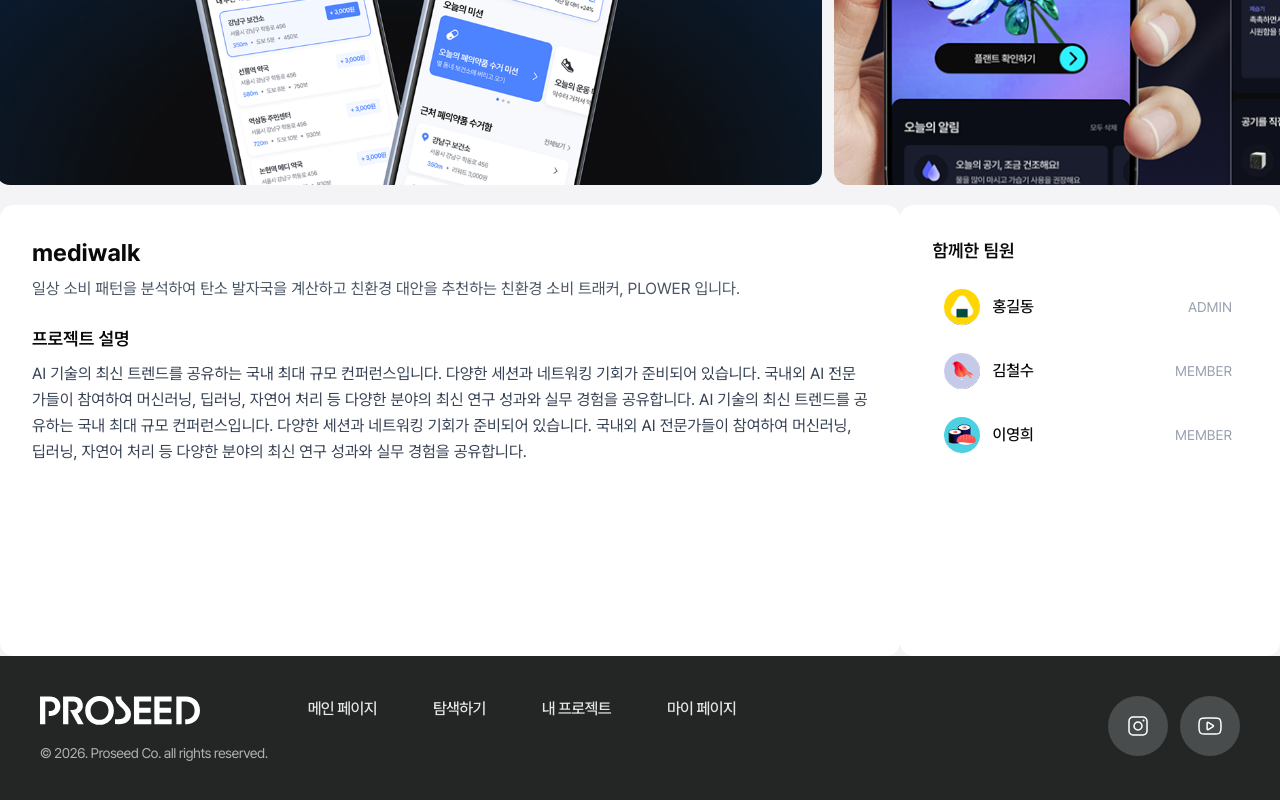
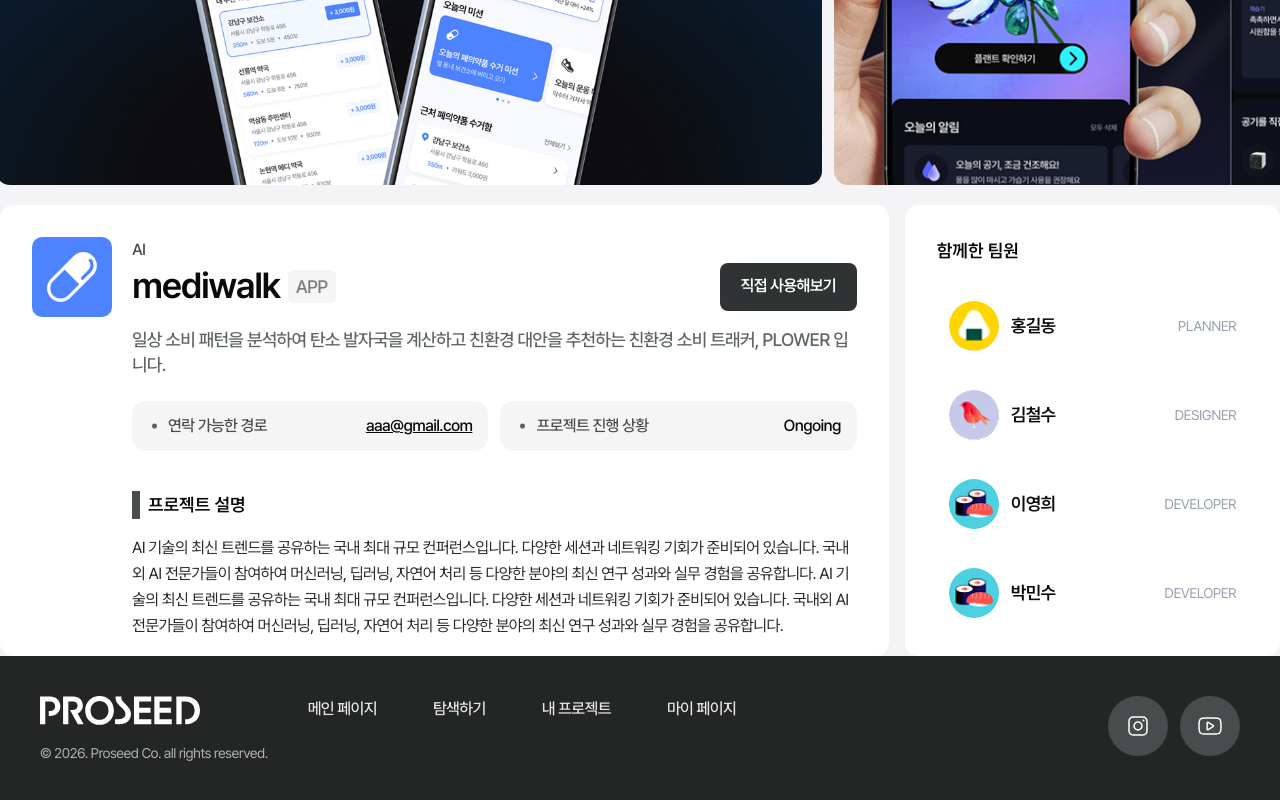
Before and after one commit to skkuding/proseed, a Next.js app in the folder apps/web/: page /projects/1 in a window 1280 px wide. Shown: the part 406-1206 px from the top of the page. Built offline with nearby package versions, Linux system fonts and the light colour scheme.

Commit message:
feat(fe): make project description box

```diff
--- a/apps/web/src/app/_mockdata/project-detail/project-basicdata.json
+++ b/apps/web/src/app/_mockdata/project-detail/project-basicdata.json
@@ -8,7 +8,7 @@
     "description": "AI 기술의 최신 트렌드를 공유하는 국내 최대 규모 컨퍼런스입니다. 다양한 세션과 네트워킹 기회가 준비되어 있습니다. 국내외 AI 전문가들이 참여하여 머신러닝, 딥러닝, 자연어 처리 등 다양한 분야의 최신 연구 성과와 실무 경험을 공유합니다. AI 기술의 최신 트렌드를 공유하는 국내 최대 규모 컨퍼런스입니다. 다양한 세션과 네트워킹 기회가 준비되어 있습니다. 국내외 AI 전문가들이 참여하여 머신러닝, 딥러닝, 자연어 처리 등 다양한 분야의 최신 연구 성과와 실무 경험을 공유합니다.",
     "category": ["AI"],
     "contactPath": "aaa@gmail.com",
-    "projectLink": "www.naver.com",
+    "projectLink": "https://www.naver.com",
     "iconUrl": "/mock/projectdetail/icon.png",
     "thumbnailUrl": "/mock/projectdetail/thumbnail.png",
     "createdAt": "2024-01-01T00:00:00.000Z",
@@ -22,17 +22,56 @@
       {
         "id": 1,
         "user": { "name": "홍길동", "profileImageUrl": "/mock/projectdetail/team-member1.png" },
-        "role": "ADMIN"
+        "role": "PLANNER",
+        "isLeader": true
       },
       {
         "id": 2,
         "user": { "name": "김철수", "profileImageUrl": "/mock/projectdetail/team-member2.png" },
-        "role": "MEMBER"
+        "role": "DESIGNER",
+        "isLeader": false
       },
       {
         "id": 3,
         "user": { "name": "이영희", "profileImageUrl": "/mock/projectdetail/team-member3.png" },
-        "role": "MEMBER"
+        "role": "DEVELOPER",
+        "isLeader": false
+      },
+      {
+        "id": 4,
+        "user": { "name": "박민수", "profileImageUrl": "/mock/projectdetail/team-member3.png" },
+        "role": "DEVELOPER",
+        "isLeader": false
+      },
+      {
+        "id": 5,
+        "user": { "name": "최수진", "profileImageUrl": "/mock/projectdetail/team-member3.png" },
+        "role": "DESIGNER",
+        "isLeader": false
+      },
+      {
+        "id": 6,
+        "user": { "name": "김영수", "profileImageUrl": "/mock/projectdetail/team-member3.png" },
+        "role": "PLANNER",
+        "isLeader": false
+      },
+      {
+        "id": 7,
+        "user": { "name": "이민지", "profileImageUrl": "/mock/projectdetail/team-member3.png" },
+        "role": "DEVELOPER",
+        "isLeader": false
+      },
+      {
+        "id": 8,
+        "user": { "name": "박지훈", "profileImageUrl": "/mock/projectdetail/team-member3.png" },
+        "role": "DESIGNER",
+        "isLeader": false
+      },
+      {
+        "id": 9,
+        "user": { "name": "김수현", "profileImageUrl": "/mock/projectdetail/team-member3.png" },
+        "role": "PLANNER",
+        "isLeader": false
       }
     ],
     "isMyProject": true
--- a/apps/web/src/app/projects/[projectId]/page.tsx
+++ b/apps/web/src/app/projects/[projectId]/page.tsx
@@ -1,6 +1,11 @@
 import Image from 'next/image'
 import { mockProject } from '@/app/_mockdata/project-detail/project-basicdata.json'
 import { ProjectImageCarousel } from './_components/ProjectImageCarousel'
+import { Button } from '@/components/ui/button'
+import bookmarkline from '../../../../public/bookmark_line_black.svg'
+import bullet from '../../../../public/bullet_cool40.svg'
+import Link from 'next/link'
+import { Separator } from '@/components/ui/separator'
 
 export default function ProjectDetailPage() {
   return (
@@ -12,15 +17,78 @@
 
       {/* 본문 */}
       <section className="mt-5 flex flex-col gap-6">
+        <div className="flex justify-between gap-4">
+          {/* 왼쪽 */}
+          <div className="rounded-xl bg-white p-8 w-[944px] h-[451px] flex justify-between items-start gap-5">
+            <Image
+              src={mockProject.iconUrl}
+              alt=""
+              width={80}
+              height={80}
+              className="rounded-lg object-contain"
+            />
+            <div className="flex flex-col">
+              <p className="text-body1_m_16 text-CoolNeutral-30">
+                {mockProject.category.map((category, idx) => (
+                  <span key={idx}>
+                    {category}
+                    {idx < mockProject.category.length - 1 && ' · '}
+                  </span>
+                ))}
+              </p>
               <div className="flex justify-between">
-          {/* 왼쪽 */}
-          <div className="rounded-xl bg-white p-8 w-[944px] h-[451px]">
-            <h1 className="text-2xl font-bold">{mockProject.title}</h1>
-            <p className="mt-2 text-gray-600">{mockProject.oneLineDescription}</p>
-
-            <div className="mt-6">
-              <h2 className="mb-2 text-lg font-semibold">프로젝트 설명</h2>
-              <p className="text-gray-700 leading-relaxed">{mockProject.description}</p>
+                <div className="flex gap-2">
+                  <h1 className="text-head3_sb_36">{mockProject.title}</h1>
+                  <div className="h-[33px] px-2 py-1 self-center rounded-sm bg-neutral-99 text-CoolNeutral-50 text-sub2_m_18">
+                    {mockProject.type}
+                  </div>
+                </div>
+                <div className="flex gap-3">
+                  {/* mvp: no bookmark */}
+                  {/* <Button className="h-12 w-12 rounded-full shadow-sm bg-white hover:bg-neutral-99">
+                    <Image src={bookmarkline} alt="북마크" width={24} height={24} />
+                  </Button> */}
+                  <Link href={mockProject.projectLink} target="_blank">
+                    <Button className="w-[137px] h-12 rounded-md bg-CoolNeutral-20 hover:bg-CoolNeutral-30 hover:cursor-pointer">
+                      <p className="text-white text-sub3_sb_16">직접 사용해보기</p>
+                    </Button>
+                  </Link>
+                </div>
+              </div>
+              <p className="mt-4 text-CoolNeutral-40 text-sub2_m_18">
+                {mockProject.oneLineDescription}
+              </p>
+              <div className="mt-6 flex gap-3">
+                <div className="w-full max-w-[384px] rounded-xl flex justify-between bg-neutral-99 p-3 pr-4">
+                  <div className="flex gap-[11.5px] pl-[7.5px]">
+                    <Image src={bullet} alt="bullet" width={5} height={5} />
+                    <p className="text-body1_m_16 text-CoolNeutral-30">연락 가능한 경로</p>
+                  </div>
+                  <Link
+                    href={mockProject.contactPath}
+                    target="_blank"
+                    className="text-body1_m_16 underline"
+                  >
+                    {mockProject.contactPath}
+                  </Link>
+                </div>
+                <div className="w-full max-w-[384px] rounded-xl flex justify-between bg-neutral-99 p-3 pr-4">
+                  <div className="flex gap-[11.5px] pl-[7.5px]">
+                    <Image src={bullet} alt="bullet" width={5} height={5} />
+                    <p className="text-body1_m_16 text-CoolNeutral-30">프로젝트 진행 상황</p>
+                  </div>
+                  <p className="text-body1_m_16">{mockProject.status}</p>
+                </div>
+              </div>
+              <div className="mt-10 flex flex-col gap-4">
+                <div className="flex gap-2 h-7">
+                  <Separator orientation="vertical" className="border-4 border-CoolNeutral-30" />
+                  <h2 className="text-lg font-semibold">프로젝트 설명</h2>
+                </div>
+                <p className="text-neutral-20 leading-relaxed text-body3_r_16">
+                  {mockProject.description}
+                </p>
+              </div>
             </div>
           </div>
 
@@ -28,23 +96,25 @@
           <aside className="rounded-xl bg-white p-8 h-[451px] w-[396px]">
             <h2 className="mb-4 text-lg font-semibold">함께한 팀원</h2>
 
-            <div className="max-h-90 space-y-3 overflow-y-auto pr-1">
+            <div className="max-h-90 overflow-y-auto">
               {mockProject.projectRoles.map((member) => (
                 <div
                   key={member.id}
-                  className="flex items-center justify-between rounded-lg px-3 py-2 hover:bg-gray-50"
+                  className="flex flex-col items-center h-[89px] justify-between rounded-lg px-3 py-5"
                 >
+                  <div className="flex items-center w-full justify-between">
                     <div className="flex items-center gap-3">
                       <Image
                         src={member.user.profileImageUrl}
                         alt=""
-                      width={36}
-                      height={36}
+                        width={50}
+                        height={50}
                         className="rounded-full"
                       />
-                    <span className="font-medium">{member.user.name}</span>
+                      <span className="text-sub1_sb_18">{member.user.name}</span>
                     </div>
-                  <span className="text-sm text-gray-400">{member.role}</span>
+                    <span className="text-body4_r_14 text-gray-400">{member.role}</span>
+                  </div>
                 </div>
               ))}
             </div>
--- /dev/null
+++ b/apps/web/src/components/ui/separator.tsx
@@ -0,0 +1,28 @@
+'use client'
+
+import * as React from 'react'
+import { Separator as SeparatorPrimitive } from 'radix-ui'
+
+import { cn } from '@/lib/utils'
+
+function Separator({
+  className,
+  orientation = 'horizontal',
+  decorative = true,
+  ...props
+}: React.ComponentProps<typeof SeparatorPrimitive.Root>) {
+  return (
+    <SeparatorPrimitive.Root
+      data-slot="separator"
+      decorative={decorative}
+      orientation={orientation}
+      className={cn(
+        'shrink-0 bg-border data-[orientation=horizontal]:h-px data-[orientation=horizontal]:w-full data-[orientation=vertical]:h-full data-[orientation=vertical]:w-px',
+        className
+      )}
+      {...props}
+    />
+  )
+}
+
+export { Separator }
```
Also changed, not shown: apps/web/public/bookmark_line_black.svg (added), apps/web/public/bullet_cool40.svg (added). Lines whose indentation alone changed are shown as unchanged.
